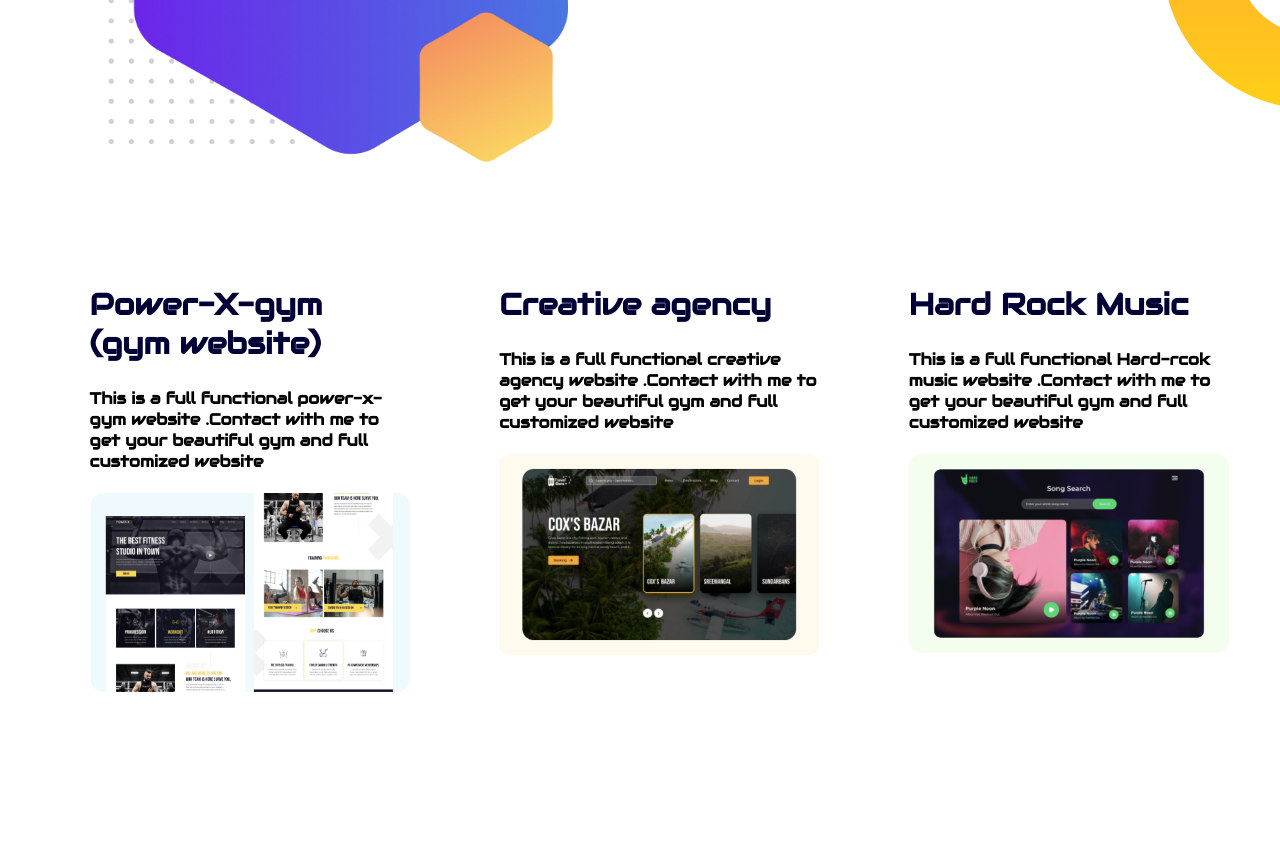
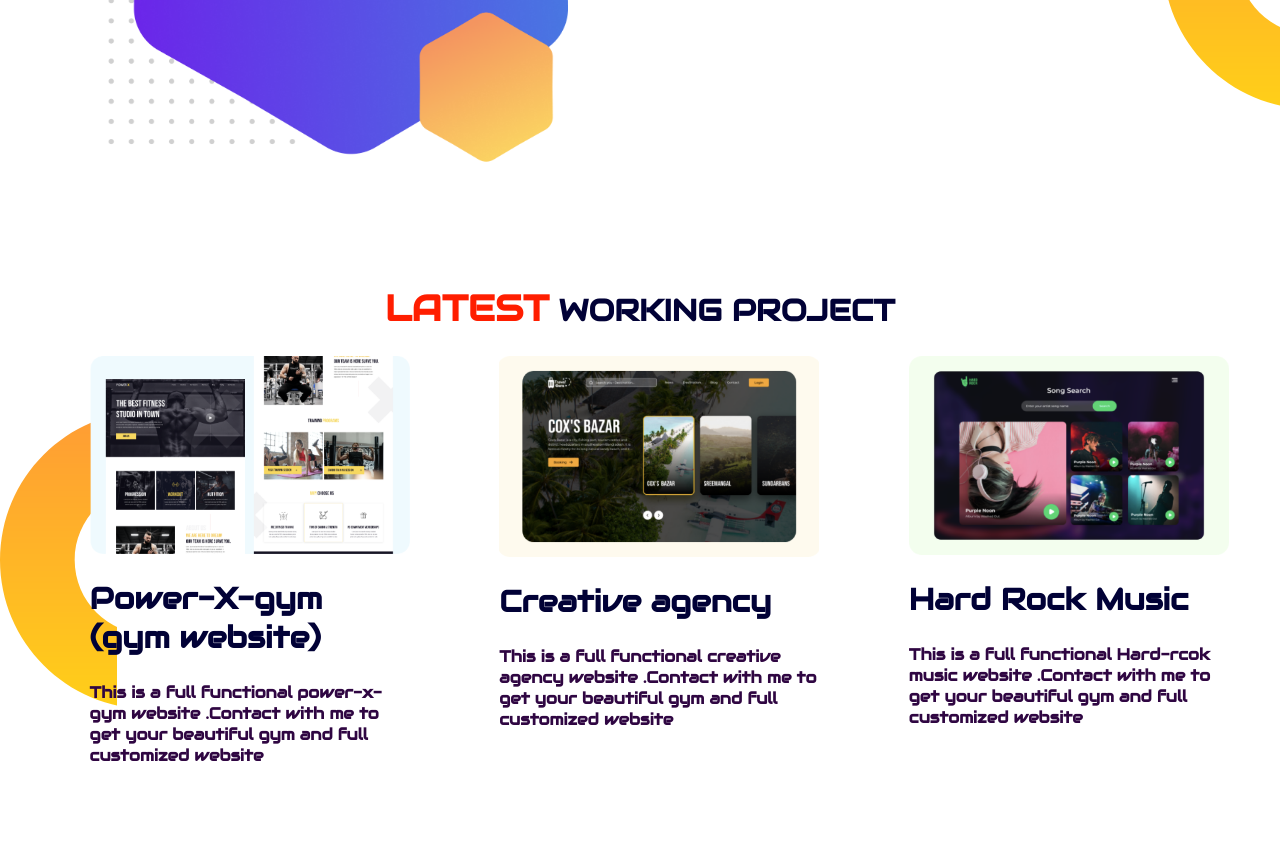
Before and after one commit to metaxplore/portfolio-website, a plain HTML site: page index.html in a window 1280 px wide. Shown: the part 940-1800 px from the top of the page. Drawn offline with Linux system fonts and the light colour scheme.

Commit message:
LATEST WORKING

```diff
--- a/index.html
+++ b/index.html
@@ -47,22 +47,28 @@
 
 
     <section class ="latest">
+        <h2 class ="project"><span class ="live">LATEST</span> WORKING PROJECT </h2>
         <div class="half-wid2">
+            <img src="design source/images/image 4.png" alt="">
+
             <h2>Power-X-gym (gym website)  </h2>
             <h4>This is a full functional power-x-gym website .Contact with me to get your beautiful gym and full customized website  </h4>
-            <img src="design source/images/image 4.png" alt="">
+
 
 
         </div>
         <div class="half-wid2 ">
+
+            <img src="design source/images/image 5.png" alt="">
             <h2>Creative agency </h2>
             <h4>This is a full functional creative agency  website .Contact with me to get your beautiful gym and full customized website </h4>
-            <img src="design source/images/image 5.png" alt="">
+
         </div>
         <div class="half-wid2">
+            <img src="design source/images/image 8.png" alt="">
             <h2>Hard Rock Music </h2>
             <h4>This is a full functional Hard-rcok music website .Contact with me to get your beautiful gym and full customized website</h4>
-            <img src="design source/images/image 8.png" alt="">
+
 
         </div>
 
--- a/style.css
+++ b/style.css
@@ -77,3 +77,14 @@ p {
 .half-wid2 img{
     width: 100%;
 }
+h4{
+    color: rgb(47, 6, 66);
+}
+.latest{
+    background-image:url(image/dream-bg.png);
+    background-repeat: no-repeat;
+    background-position: left ;
+}
+.project{
+    text-align: center;
+}
```
